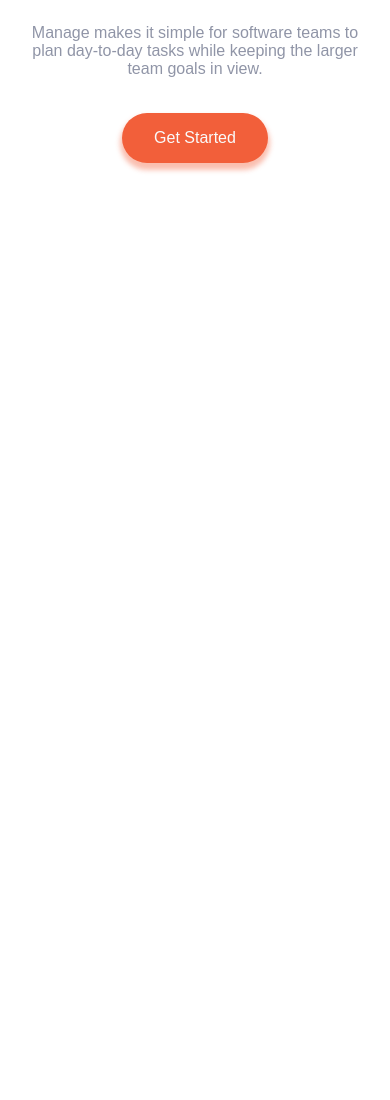
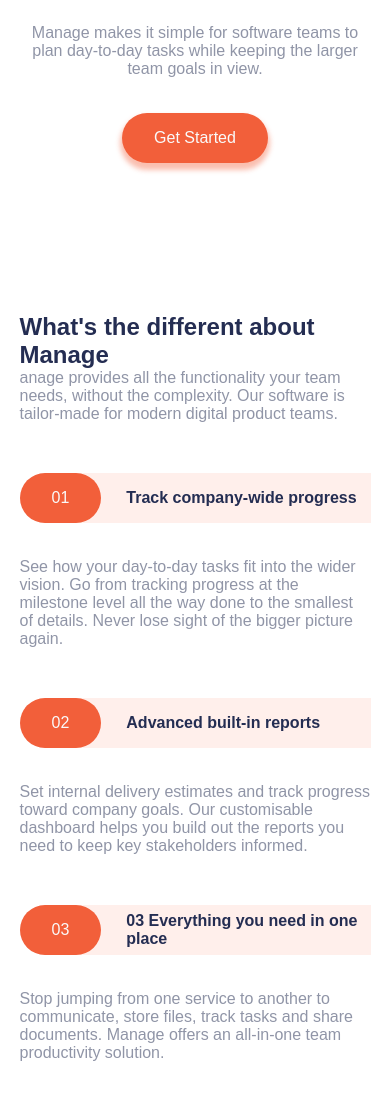
Before and after one commit to Adnan-Musinovic/Manage-Landing-Page, a website: page index.html in a window 390 px wide. Shown: the part 817-1917 px from the top of the page. Before the commit the page ends 1055 px from the top, so only its background shows below. Drawn offline with Linux system fonts and the light colour scheme; a web font is replaced by a local one.

Commit message:
finished manage mobile

```diff
--- a/index.html
+++ b/index.html
@@ -39,6 +39,44 @@
         </div>
     </section>
 
+    <section class="manage">
+        <div class="wrapper">
+            <div class="grid">
+                <div class="grid__item grid__item--1">
+                    <h1>What's the different about Manage</h1>
+                    <p>anage provides all the functionality your team needs, without the complexity. Our software is tailor-made for modern digital product teams.</p>
+                </div>
+                <div class="grid__item grid__item--2">
+                    <div class="grid__item__top">
+                        <span class="number">01</span>
+                        <h4>Track company-wide progress</h4>
+                    </div>
+                    <div class="grid__item__bottom">
+                        <p>See how your day-to-day tasks fit into the wider vision. Go from tracking progress at the milestone level all the way done to the smallest of details. Never lose sight of the bigger picture again.</p>
+                    </div>
+                </div>
+                <div class="grid__item grid__item--3">
+                    <div class="grid__item__top">
+                        <span class="number">02</span>
+                        <h4>Advanced built-in reports</h4>
+                    </div>
+                    <div class="grid__item__bottom">
+                        <p>Set internal delivery estimates and track progress toward company goals. Our customisable dashboard helps you build out the reports you need to keep key stakeholders informed.</p>
+                    </div>
+                </div>
+                <div class="grid__item grid__item--4">
+                    <div class="grid__item__top">
+                        <span class="number">03</span>
+                        <h4>03 Everything you need in one place</h4>
+                    </div>
+                    <div class="grid__item__bottom">
+                        <p>Stop jumping from one service to another to communicate, store files, track tasks and share documents. Manage offers an all-in-one team productivity solution.</p>
+                    </div>
+                </div>
+            </div>
+        </div>
+    </section>
+
 <script src="js/index.js"></script>
 </body>
 </html>
--- a/sass/base/_typography.scss
+++ b/sass/base/_typography.scss
@@ -26,3 +26,12 @@
         margin-bottom: 3.5rem;
     }
 }
+
+.number {
+    background-color: $bright-red;
+    color: $vary-light-gray;
+    padding: 1.6rem 3.2rem;
+    font-weight: 500;
+    border-radius: 10rem;
+    margin-right: 2.5rem;
+}
--- a/sass/layout/_grid.scss
+++ b/sass/layout/_grid.scss
@@ -0,0 +1,22 @@
+.grid {
+    display: grid;
+    width: 100%;
+}
+
+.manage {
+    & .grid {
+        grid-template-columns: 1fr;
+        gap: 5rem;
+
+        &__item {
+            &__top {
+                display: flex;
+                align-items: center;
+                background-color: $very-pale-red;
+                border-top-left-radius: 10rem;
+                border-bottom-left-radius: 10rem;
+                margin-bottom: 3.5rem;
+            }
+        }
+    }
+}
--- a/sass/pages/_home.scss
+++ b/sass/pages/_home.scss
@@ -35,3 +35,7 @@
         text-align: center;
     }
 }
+
+.manage {
+    padding: $padding-large;
+}
```
Also changed, not shown: css/styles.css.
